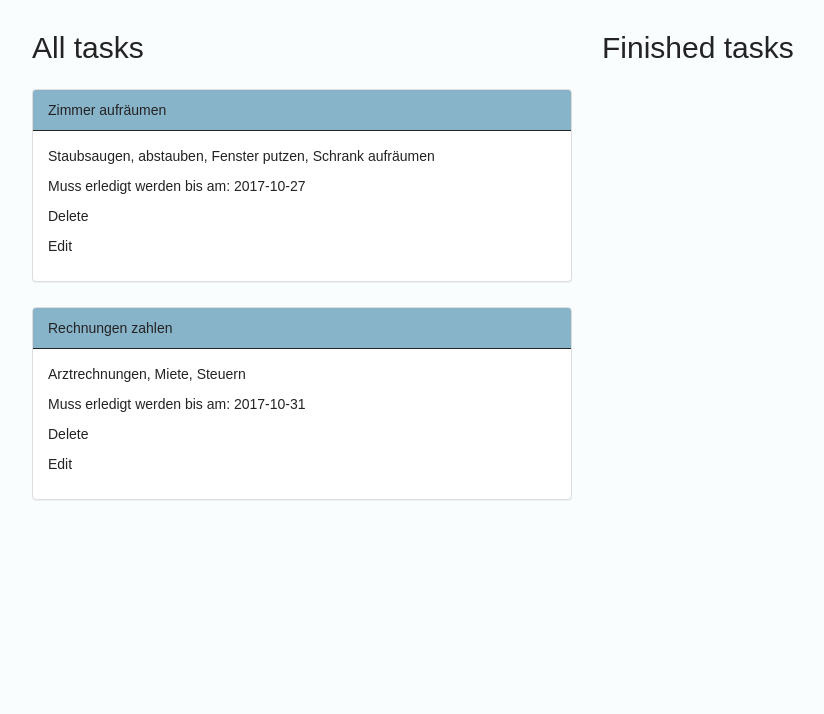
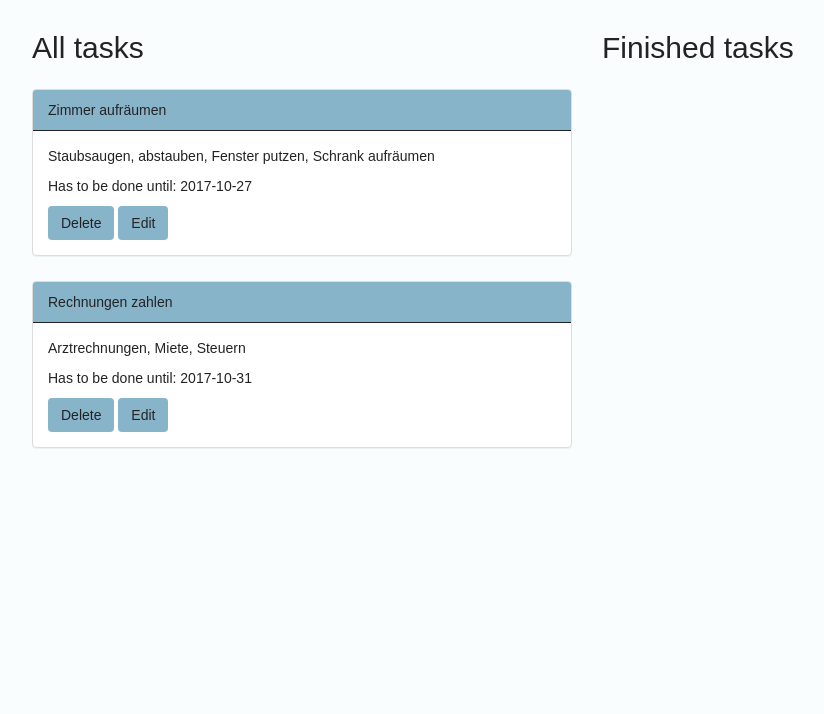
Before and after one commit to wurscht/team_tasks, a PHP site: page /task in a window 1280 px wide. Shown: the part 429-1143 px from the top of the page, without its empty margins (53-877 px from the left). Run offline with PHP 8.4, Linux system fonts and the light colour scheme; data comes from the database, SQL or seed files in the repository; some libraries are stand-ins or nearby versions; some web fonts are replaced.

Commit message:
style boxes overview

```diff
--- a/public/css/style.css
+++ b/public/css/style.css
@@ -94,6 +94,24 @@ article.hreview.open.special a {
 .form-horizontal{
   margin-top: 25px;
 }
+
+/**
+*Buttons
+**/
+
+.btn-primary,
+.btn{
+  color: #242324;
+  background-color: #88B4CA;
+  border-color: transparent;
+}
+
+.btn-primary:hover,
+.btn:hover,
+.btn_edit:hover{
+  background-color: #B8D5EA;
+  border-color: transparent;
+}
 /**
 *Footer
 **/
--- a/view/task_index.php
+++ b/view/task_index.php
@@ -3,7 +3,7 @@
     <h2>All tasks</h2>
 	<?php if (empty($tasks)): ?>
 		<div class="dhd">
-			<h2 class="item title">Hoppla! Keine Tasks gefunden.</h2>
+			<h2 class="item title">No Tasks found, you're free!</h2>
 		</div>
 	<?php else: ?>
 		<?php foreach ($tasks as $task): ?>
@@ -12,13 +12,12 @@
                     <div class="panel-heading"><?= $task->title;?></div>
                     <div class="panel-body">
                         <p class="description"><?= $task->description;?></p>
-                        <p class="due_date">Muss erledigt werden bis am: <?= $task->due_date;?></p>
-                        <p>
-                            <a title="Delete" href="/task/delete?id=<?= $task->id ?>">Delete</a>
-                        </p>
-                        <p>
-                            <a title="Edit" href="/task/edit?id=<?= $task->id ?>">Edit</a>
-                        </p>
+                        <p class="due_date">Has to be done until: <?= $task->due_date;?></p>
+
+                            <a class="btn btn-primary btn_edit" title="Delete" href="/task/delete?id=<?= $task->id ?>">Delete</a>
+
+                            <a class="btn btn-primary btn_edit" title="Edit" href="/task/edit?id=<?= $task->id ?>">Edit</a>
+
                     </div>
                 </div>
             <?php endif ?>
@@ -34,13 +33,11 @@
                     <div class="panel-heading"><?= $task->title;?></div>
                     <div class="panel-body">
                         <p class="description"><?= $task->description;?></p>
-                        <p class="due_date">Have to be done until: <?= $task->due_date;?></p>
-                        <p>
-                            <a title="Delete" href="/task/delete?id=<?= $task->id ?>">Delete</a>
-                        </p>
-                        <p>
-                            <a title="Edit" href="/task/edit?id=<?= $task->id ?>">Edit</a>
-                        </p>
+                        <p class="due_date">Has to be done until: <?= $task->due_date;?></p>
+                            <a class="btn btn-primary btn_edit" title="Delete" href="/task/delete?id=<?= $task->id ?>">Delete</a>
+
+                            <a class="btn btn-primary btn_edit" title="Edit" href="/task/edit?id=<?= $task->id ?>">Edit</a>
+
                     </div>
                 </div>
             <?php endif ?>
```
